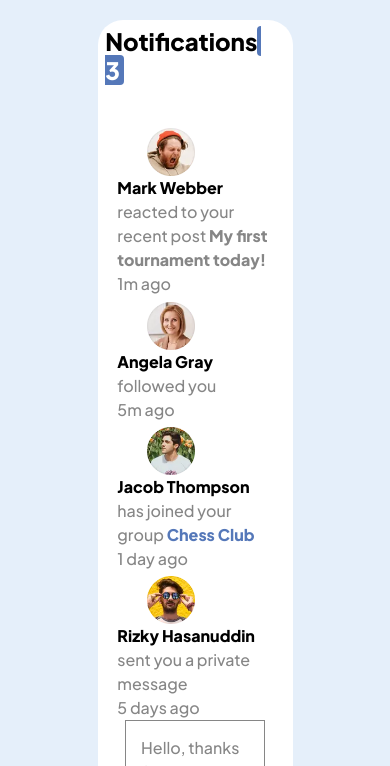
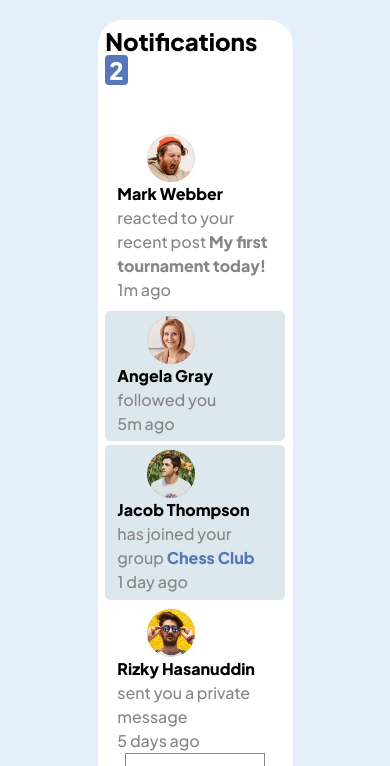
Before and after one commit to FilipCondac/notifications-page-main, a plain HTML site: page index.html in a window 390 px wide. Both pictures are taken after a click on the element 195 px from the left and 214 px from the top of the page. Shown: the top 766 px of the page. Drawn offline with nearby package versions, Linux system fonts and the light colour scheme.

Commit message:
Added notification counter + clickable notifs

```diff
--- a/assets/styles.css
+++ b/assets/styles.css
@@ -3,6 +3,7 @@ body {
     background-color: hsl(211, 68%, 94%);
     font-family: 'Plus Jakarta Sans', sans-serif;
     color: rgb(134, 134, 134);
+
   }
 
   .attribution {
@@ -30,7 +31,8 @@ body {
     font-size: 1.5rem;
     padding-bottom: 1rem;
   }
-  .counter{
+
+  .counting{
       background-color:  hsl(219, 42%, 53%);
       color: white;
       padding-left: 4px;
@@ -80,6 +82,13 @@ body {
 
   .container{
       padding-bottom: 3%;
+      padding-top: 3%;
+      margin-bottom: 2%;
+      border-radius: 5px;
+  }
+
+  .unread-notification{
+      background-color: hsl(205, 33%, 90%);
   }
 
   .zoom {
--- a/index.html
+++ b/index.html
@@ -22,22 +22,17 @@
 <body>
   <div class="main-container">
     <div class="grid-container-element">
-      <h1 class=.col-md-8> Notifications <span class="counter">
-          <script>
-            let counter = 3;
-            document.write(counter);
+      <h1 class=.col-md-8> Notifications <span id="counting" class="counting"></span>
+      </h1>
 
-            function decreaseValue() {
-              counter--;
-
-            }
-          </script>
-        </span></h1>
-      <p class=".col-md-4 second"> Mark all as read </p>
+      <p class=".col-md-4 second"
+        onclick="messageRead('post1'); messageRead('post2'); messageRead('post3'); decrementAll();"> Mark all
+        as read </p>
     </div>
 
     <div class=main-content>
-      <div class="container zoom" onclick="decreaseValue()">
+      <div class="container zoom unread-notification"
+        onclick="messageRead('post1'); decrement(); onClickRemover('post1');" id="post1">
         <div class="row ">
 
           <div class="col-md-2">
@@ -53,7 +48,8 @@
         </div>
       </div>
 
-      <div class="container zoom" onclick="decreaseValue()">
+      <div class="container zoom unread-notification"
+        onclick="messageRead('post2'); decrement(); onClickRemover('post2');" id="post2">
         <div class="row ">
 
           <div class="col-md-2">
@@ -68,10 +64,11 @@
         </div>
       </div>
 
-      <div class="container zoom">
-        <div class="row ">
+      <div class="container zoom unread-notification"
+        onclick="messageRead('post3'); decrement(); onClickRemover('post3');" id="post3">
+        <div class=" row ">
 
-          <div class="col-md-2">
+          <div class=" col-md-2">
             <img src="assets/images/avatar-jacob-thompson.webp" class="profile-img">
           </div>
 
@@ -174,8 +171,7 @@
       Coded by <a href="#">Filip Condac</a>.
     </div>
   </div>
-  <script>
-
+  <script src="js/readMessage.js">
   </script>
 </body>
 
--- /dev/null
+++ b/js/readMessage.js
@@ -0,0 +1,28 @@
+function messageRead(post)
+{
+    var element = document.getElementById(post);
+  element.classList.remove("unread-notification");
+}
+
+function onClickRemover(post){
+    document.getElementById(post).removeAttribute("onclick")
+}
+
+var data = 3;
+
+        //printing default value of data that is 0 in h2 tag
+        document.getElementById("counting").innerText = data;
+
+        //creation of decrement function
+        function decrement() {
+          data = data - 1;
+          document.getElementById("counting").innerText = data;
+        }
+
+        function decrementAll() {
+            data = 0;
+            onClickRemover("post1");
+            onClickRemover("post2");
+            onClickRemover("post3");
+            document.getElementById("counting").innerText = data;
+          }
```
Also changed, not shown: js/decreaseCounter.js (deleted, +0 -7 lines).
